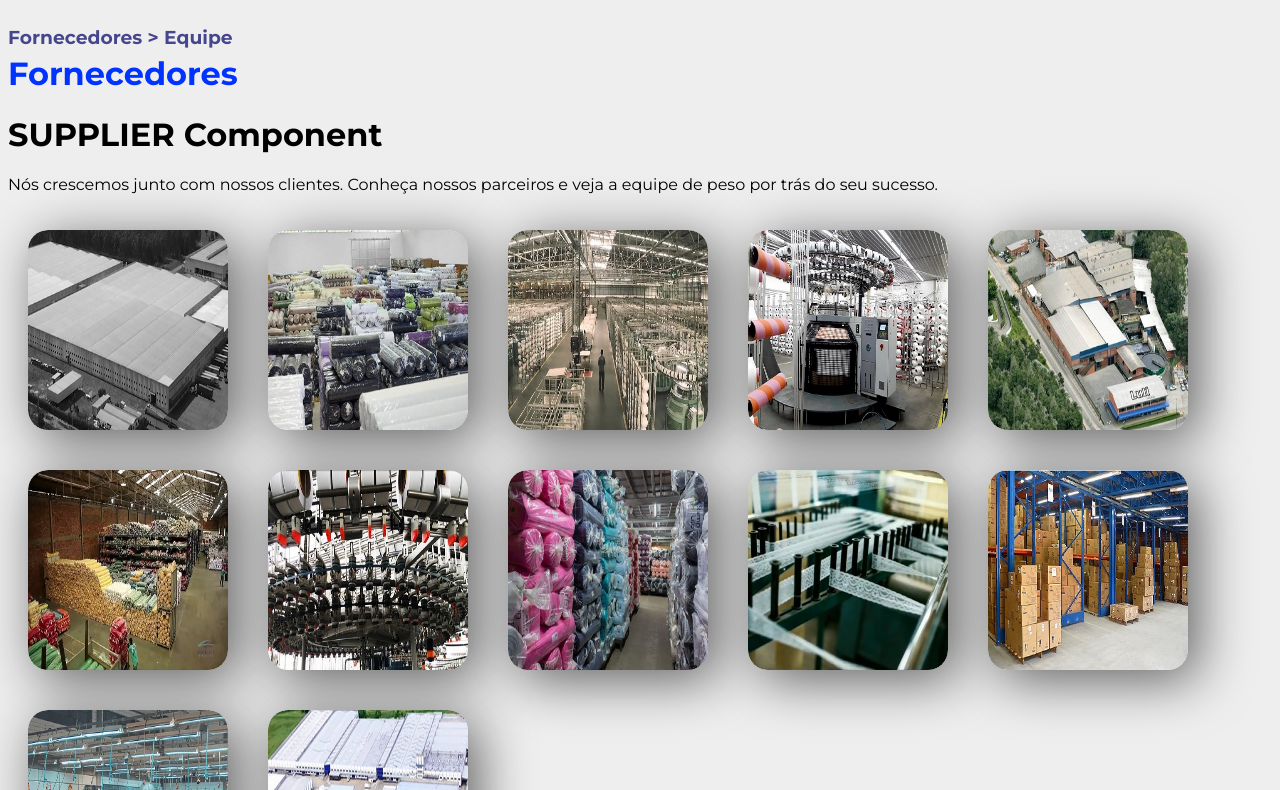
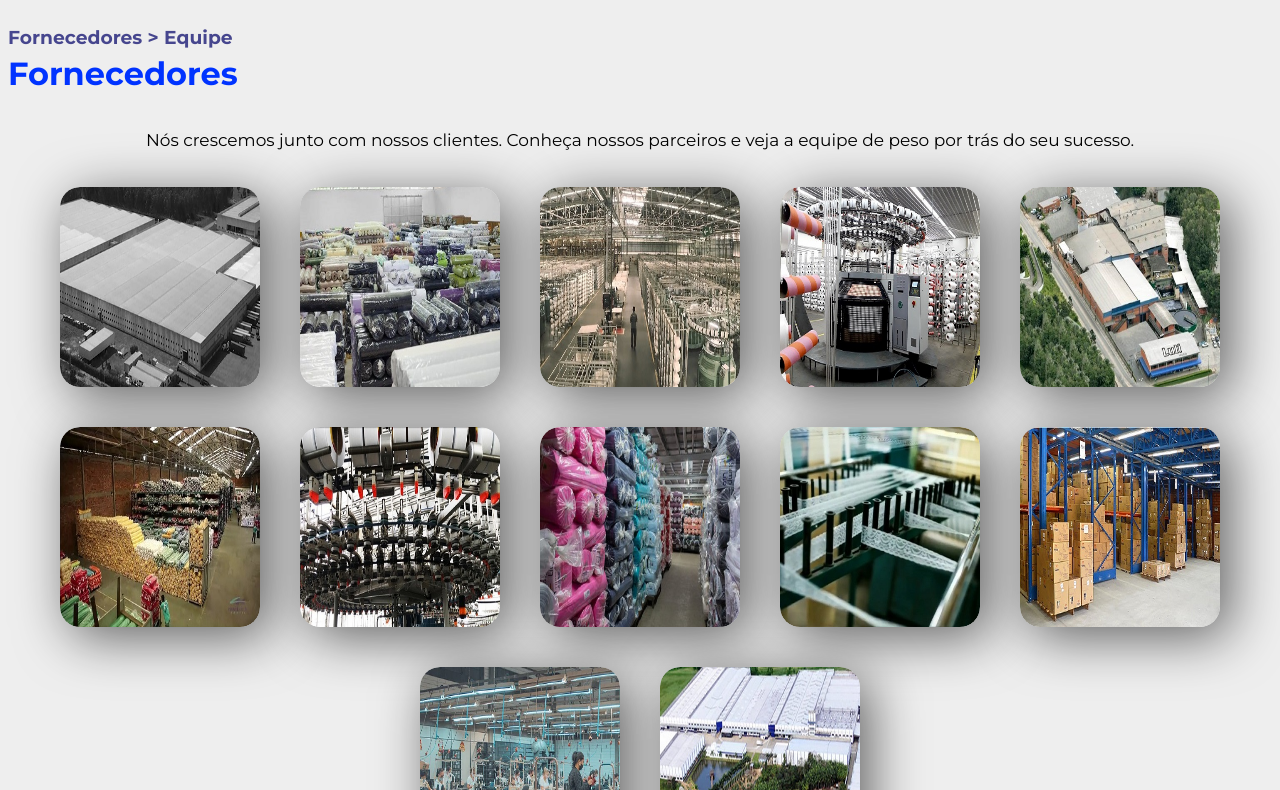
Before and after one commit to marcusviniciusmo/Companhia_Do_Saldo_Website, a React (Vite) app in the folder frontend/: page /suppliers in a window 1280 px wide. Shown: the part 450-1240 px from the top of the page. Built offline with nearby package versions, Linux system fonts and the light colour scheme.

Commit message:
Supplier component styling

```diff
--- a/frontend/src/components/Supplier/index.tsx
+++ b/frontend/src/components/Supplier/index.tsx
@@ -2,6 +2,8 @@ import { useEffect, useState } from "react";
 import { SupplierCard } from "../SupplierCard";
 import { SupplierProps } from "../../types/Supplier";
 import { MockedData } from "../../mocks/Supplier";
+import { ViewHeaderText } from "../../styles/ViewHeaderText";
+import { Container, Cards } from "./styles";
 
 export function Supplier() {
   const [mockedData, setMockedData] = useState<SupplierProps>();
@@ -11,12 +13,10 @@ export function Supplier() {
   }, []);
 
   return (
-    <>
-      <h1>SUPPLIER Component</h1>
+    <Container>
+      <ViewHeaderText>{mockedData?.text}</ViewHeaderText>
 
-      <p>{mockedData?.text}</p>
-
-      <>
+      <Cards>
         {
           mockedData?.suppliers.map((supplier) => {
             return (
@@ -30,7 +30,7 @@ export function Supplier() {
             )
           })
         }
-      </>
-    </>
+      </Cards>
+    </Container>
   );
 };
--- /dev/null
+++ b/frontend/src/components/Supplier/styles.tsx
@@ -0,0 +1,9 @@
+import styled from 'styled-components';
+
+export const Container = styled.div``;
+
+export const Cards = styled.div`
+  display: flex;
+  flex-wrap: wrap;
+  justify-content: center;
+`;
```
